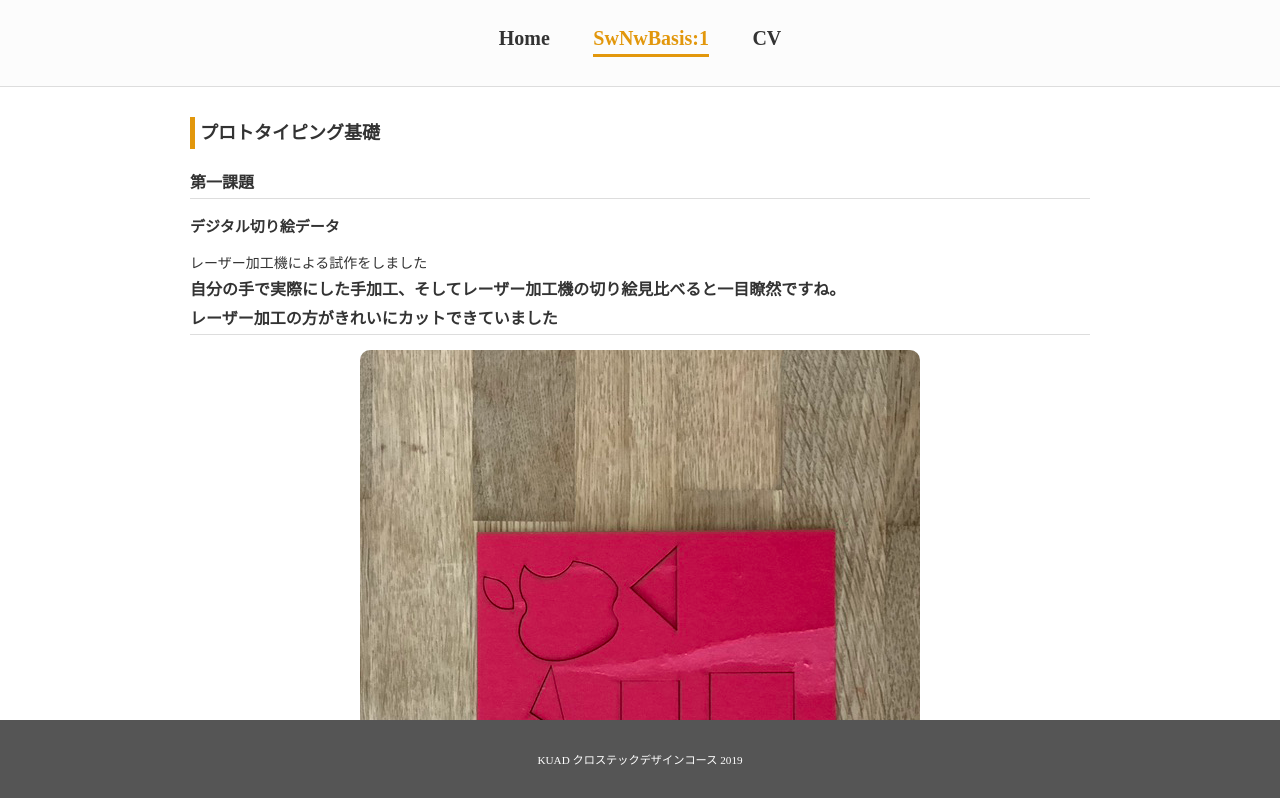
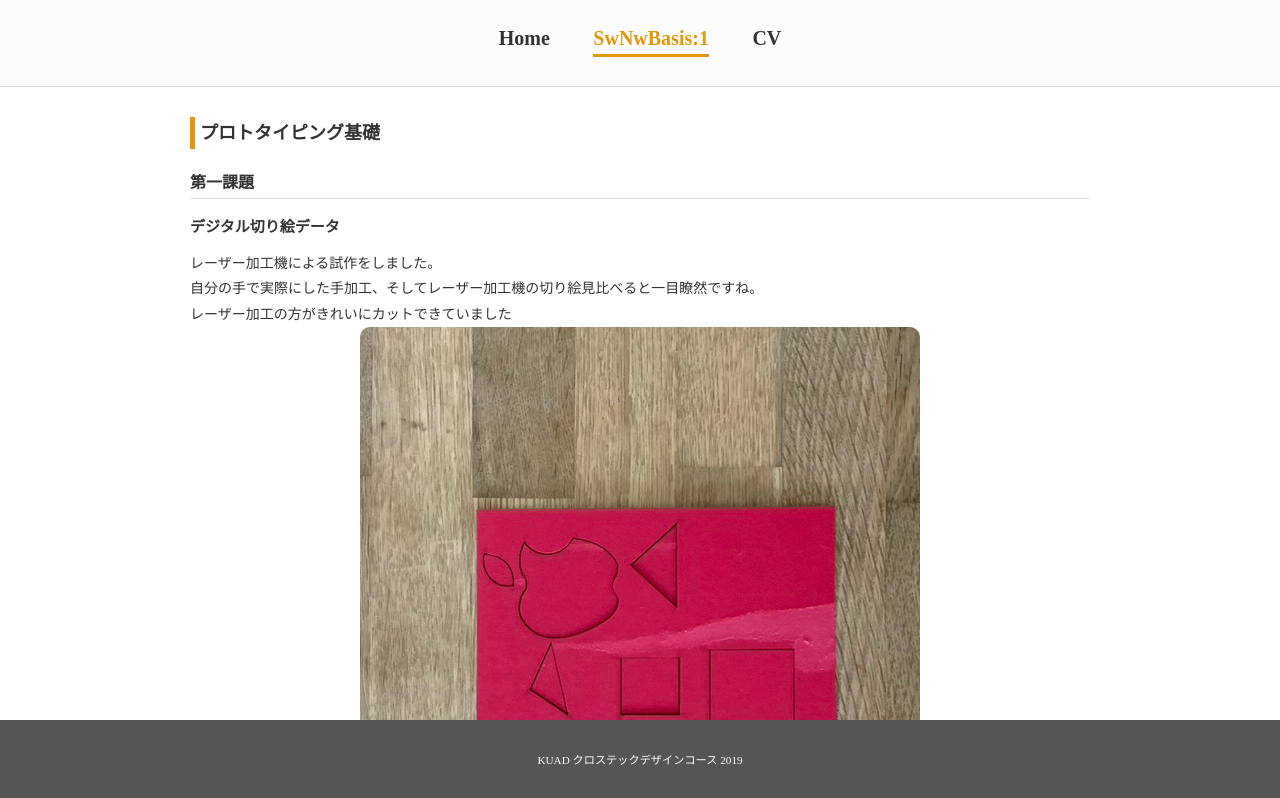
Before and after one commit to KUAD-XtechDesign/simple-page-i-tanaka12027021, a plain HTML site: page swnwb1.html in a window 1280 px wide. Shown: the top 798 px of the page. Drawn offline with Linux system fonts and the light colour scheme.

Commit message:
プロトタイピングの学習ページ

```diff
--- a/swnwb1.html
+++ b/swnwb1.html
@@ -28,8 +28,7 @@
           <h2>第一課題</h2>
           <h3>デジタル切り絵データ</h3>
           <p>
-            レーザー加工機による試作をしました
-            <h2>自分の手で実際にした手加工、そしてレーザー加工機の切り絵見比べると一目瞭然ですね。<br>レーザー加工の方がきれいにカットできていました</h2>
+            レーザー加工機による試作をしました。<br>自分の手で実際にした手加工、そしてレーザー加工機の切り絵見比べると一目瞭然ですね。<br>レーザー加工の方がきれいにカットできていました</h2>
           <p class="main_pic"><img src="./assets/images/reza.png" alt=""></p>
         </div>
         </div>
```
